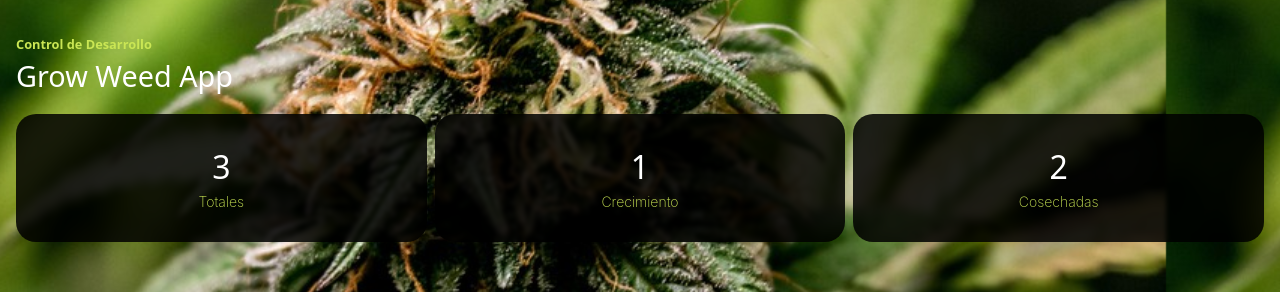
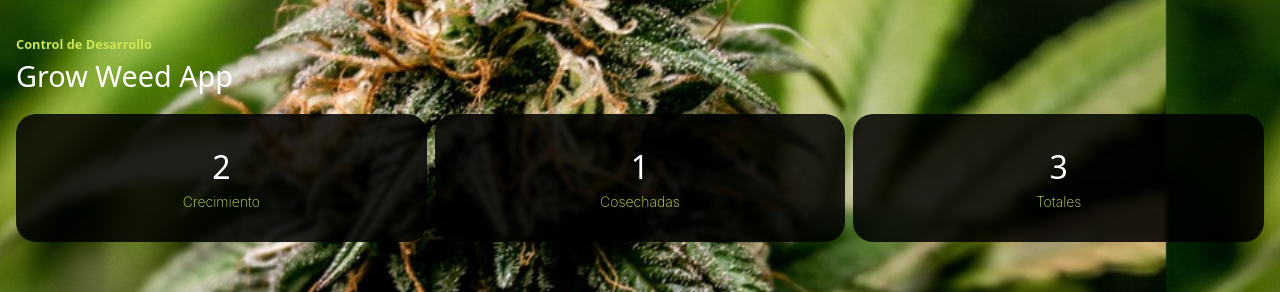
Before and after one commit to ignaarguello/grow-weed-app, a React (Vite) app: page /desarrollo in a window 1280 px wide. Shown: the top 292 px of the page. Built offline with nearby package versions, Linux system fonts and the light colour scheme.

Commit message:
Update: valores en CDesarrollo2

```diff
--- a/src/components/CDesarrollo/CDesarrollo_2/CDesarrollo_2.jsx
+++ b/src/components/CDesarrollo/CDesarrollo_2/CDesarrollo_2.jsx
@@ -4,18 +4,17 @@ export default function CDesarrollo_2() {
     return (
         <div id='ContenedorGeneral_CDesarrollo_2'>
             <div className="Indicadores_CDesarrollo_2">
+                <span className='ItemContador_CDesarrollo_2'>2</span>
+                <span className='ItemTitulo_CDesarrollo_2'>Crecimiento</span>
+            </div>
+            <div className="Indicadores_CDesarrollo_2">
+                <span className='ItemContador_CDesarrollo_2'>1</span>
+                <span className='ItemTitulo_CDesarrollo_2'>Cosechadas</span>
+            </div>
+            <div className="Indicadores_CDesarrollo_2">
                 <span className='ItemContador_CDesarrollo_2'>3</span>
                 <span className='ItemTitulo_CDesarrollo_2'>Totales</span>
             </div>
-            <div className="Indicadores_CDesarrollo_2">
-                <span className='ItemContador_CDesarrollo_2'>1</span>
-                <span className='ItemTitulo_CDesarrollo_2'>Crecimiento</span>
-            </div>
-            <div className="Indicadores_CDesarrollo_2">
-                <span className='ItemContador_CDesarrollo_2'>2</span>
-                <span className='ItemTitulo_CDesarrollo_2'>Cosechadas</span>
-            </div>
-
         </div>
     )
 }
```
